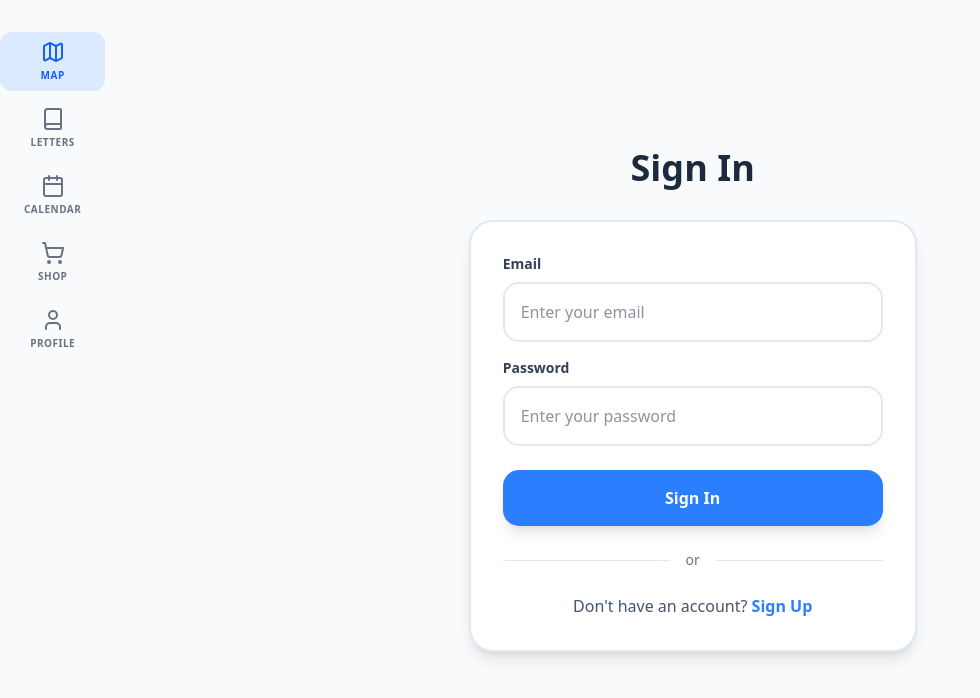
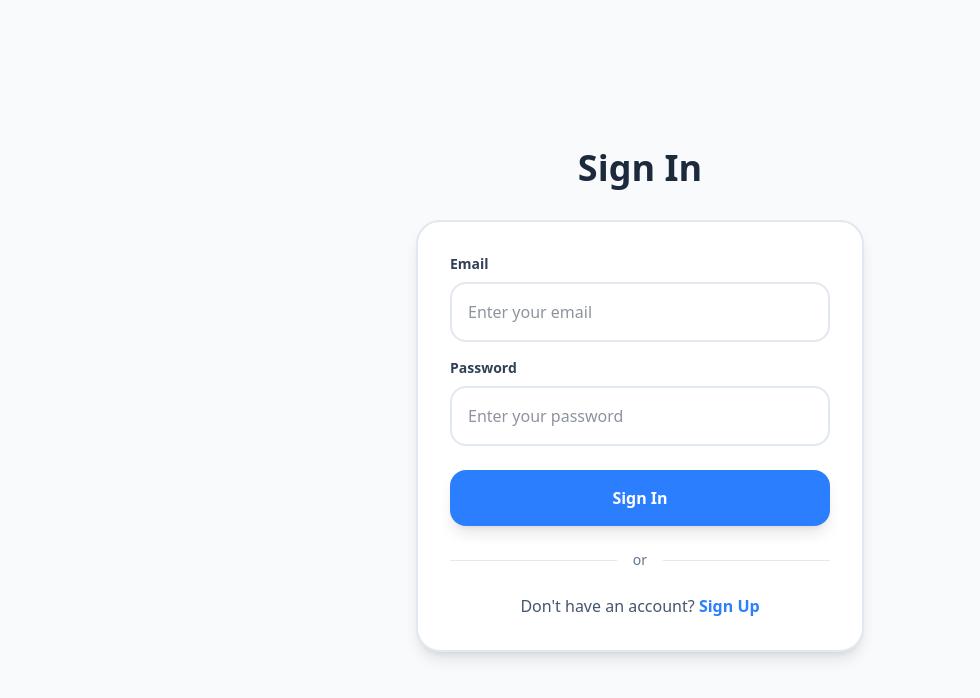
Before and after one commit to TeamEffectivo/frontend, a React (Vite) app: page / in a window 1280 px wide. Shown: the top 698 px of the page, without its empty margins (0-980 px from the left). Built offline with nearby package versions, Linux system fonts and the light colour scheme; what aws-amplify would draw is missing.

Commit message:
fix: hide sidebar when on authpage

```diff
--- a/src/App.tsx
+++ b/src/App.tsx
@@ -1,4 +1,4 @@
-import { BrowserRouter as Router, Routes, Route, Navigate } from 'react-router-dom';
+import { BrowserRouter as Router, Routes, Route, Navigate, useLocation } from 'react-router-dom';
 import Sidebar from './Components/SideBar';
 import MapScreen from './features/MapScreen';
 import GameScreen from './features/GameScreen';
@@ -8,19 +8,14 @@ import CalendarScreen from './features/CalendarScreen';
 import AuthPage from './features/AuthPage';
 import Profile from './features/Profile';
 
-// Simple placeholder for missing routes to ensure something renders
-const Placeholder = ({ name }: { name: string }) => (
-  <div className="p-10">
-    <h1 className="text-2xl font-bold">{name} Screen</h1>
-    <p className="text-gray-500">Coming soon...</p>
-  </div>
-);
 
-function App() {
+function AppContent() {
+  const location = useLocation();
+  const isAuthPage = location.pathname === '/';
+
   return (
-    <Router>
     <div className="flex min-h-screen bg-slate-50">
-        <Sidebar />
+      {!isAuthPage && <Sidebar />}
       <div className="flex-1">
         <Routes>
           <Route path="/" element={<AuthPage />} />
@@ -34,6 +29,13 @@ function App() {
         </Routes>
       </div>
     </div>
+  );
+}
+
+function App() {
+  return (
+    <Router>
+      <AppContent />
     </Router>
   );
 }
```
Lines whose indentation alone changed are shown as unchanged.
